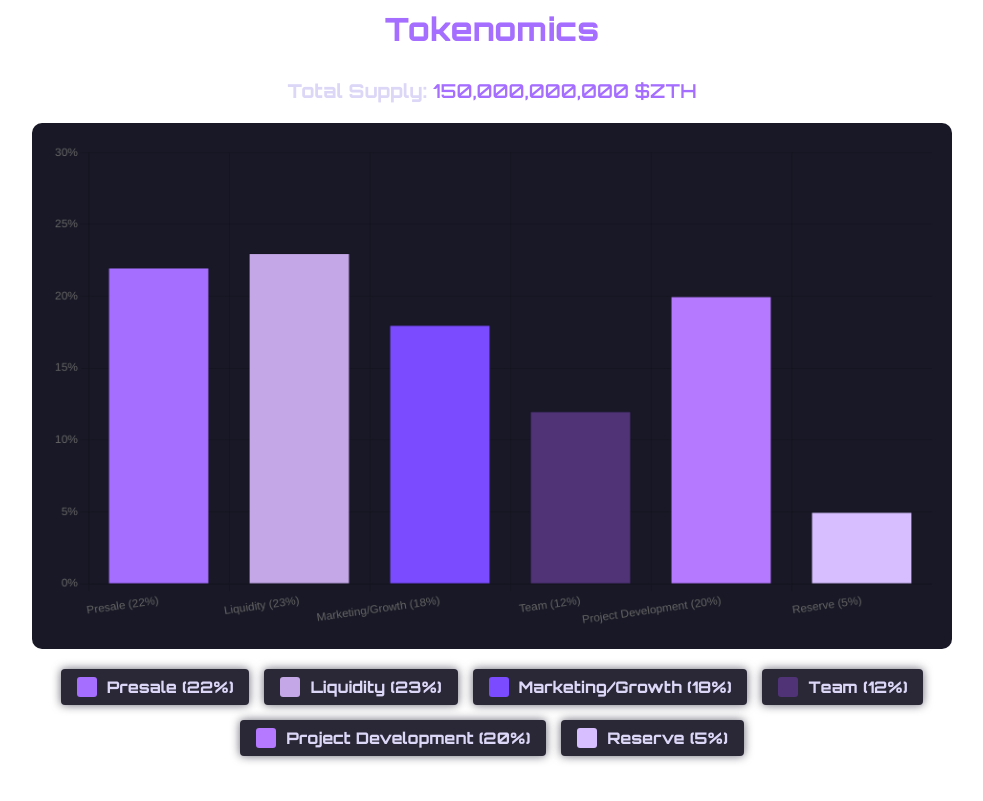
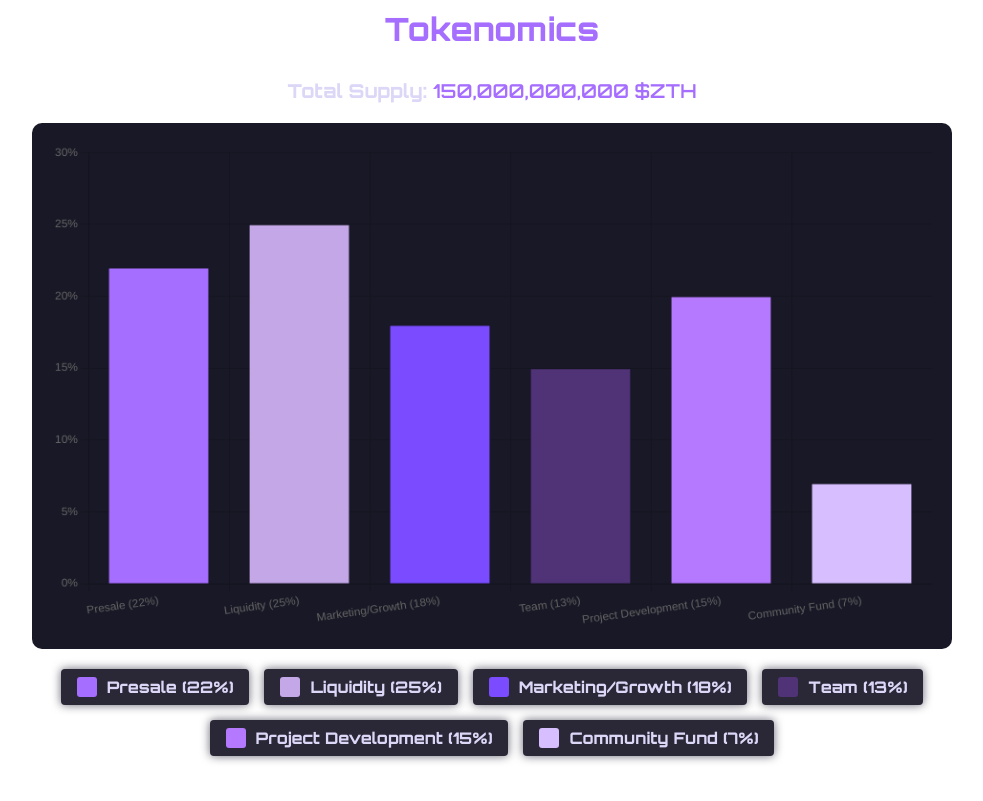
Before and after one commit to syga997/Zenthra-test, a plain HTML site: page index.html in a window 1280 px wide. Shown: the part 1860-2661 px from the top of the page, without its empty margins (148-1131 px from the left). Drawn offline with nearby package versions, Linux system fonts and the light colour scheme.

Commit message:
index.html

```diff
--- a/index.html
+++ b/index.html
@@ -262,10 +262,10 @@
 
     const ctx = document.getElementById('tokenChart').getContext('2d');
     const data = {
-      labels: ['Presale (22%)','Liquidity (23%)','Marketing/Growth (18%)','Team (12%)','Project Development (20%)','Reserve (5%)'],
+      labels: ['Presale (22%)','Liquidity (25%)','Marketing/Growth (18%)','Team (13%)','Project Development (15%)','Community Fund (7%)'],
       datasets: [{
         label: 'ZTH Token Distribution',
-        data: [22, 23, 18, 12, 20, 5],
+        data: [22, 25, 18, 15, 20, 7],
         backgroundColor: ['#a56eff','#c4a7e7','#7a4bff','#503377','#b479ff','#d7bfff'],
         borderWidth: 1
       }]
```
